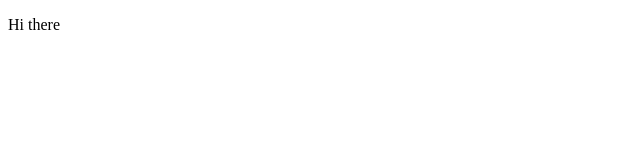
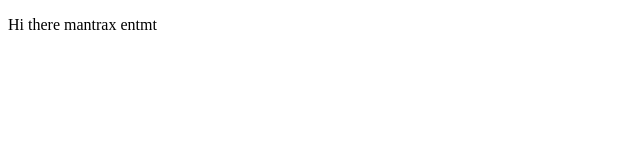
Before and after one commit to andresmarrero/proyectoDemoCursoPrework, a plain HTML site: page index.html in a window 1280 px wide. Shown: the whole page, without its empty margins (0-640 px from the left). Drawn offline with Linux system fonts and the light colour scheme.

Commit message:
cambios agregamos una palabra

```diff
--- a/index.html
+++ b/index.html
@@ -8,7 +8,7 @@
 </head>
 <body>
     <p>
-        Hi there
+        Hi there mantrax entmt
     </p>
 </body>
 </html>
```
